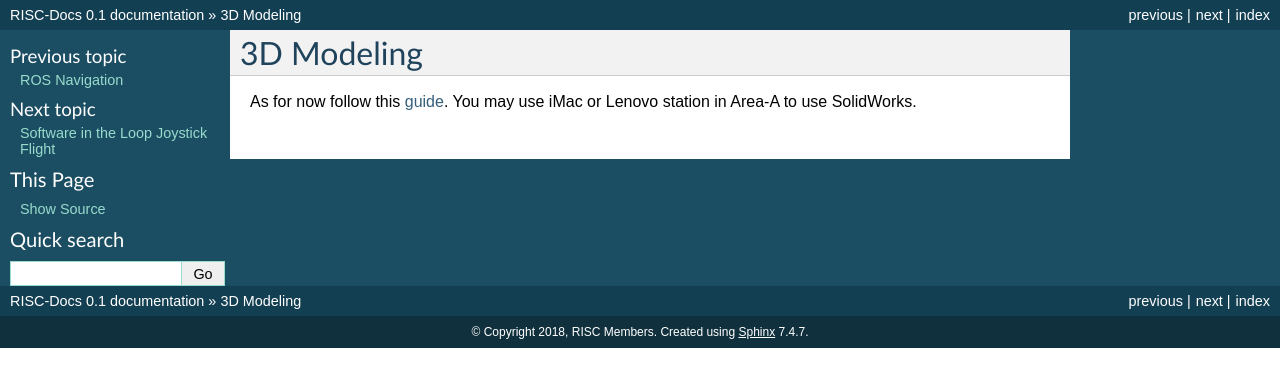
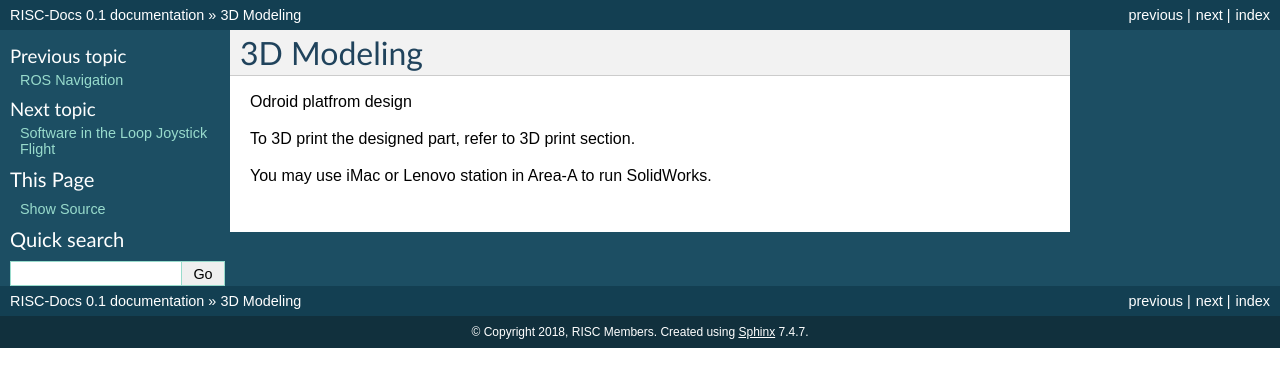
Before and after one commit to risckaust/risc-documentations, a Sphinx documentation site: the page built from docs/source/1-3d-modeling.rst, in a window 1280 px wide. Shown: the top 387 px of the page. Built offline with Sphinx 7.4.7, drawn with Linux system fonts in a browser that asks for light colours; pages that are not in the unit, such as notebooks, are missing from menus.

Commit message:
started docs on 3d printing

```diff
--- a/docs/source/1-3d-modeling.rst
+++ b/docs/source/1-3d-modeling.rst
@@ -2,4 +2,12 @@
 =====
 
 
-As for now follow this `guide <http://tutorial45.com/solidworks-tutorial-create-simple-3d-object/>`_. You may use iMac or Lenovo station in Area-A to use SolidWorks.
+Odroid platfrom design
+
+
+
+To 3D print the designed part, refer to 3D print section.
+
+
+
+You may use iMac or Lenovo station in Area-A to run SolidWorks.
```
